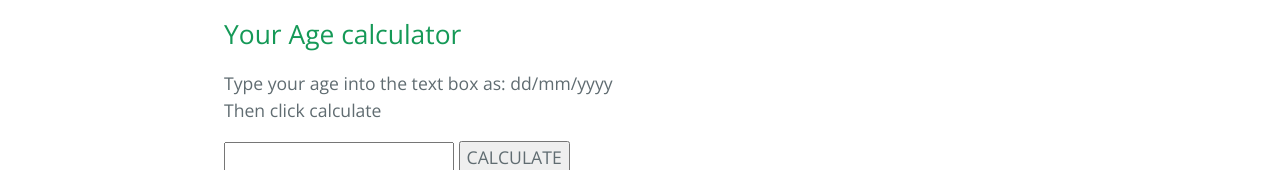
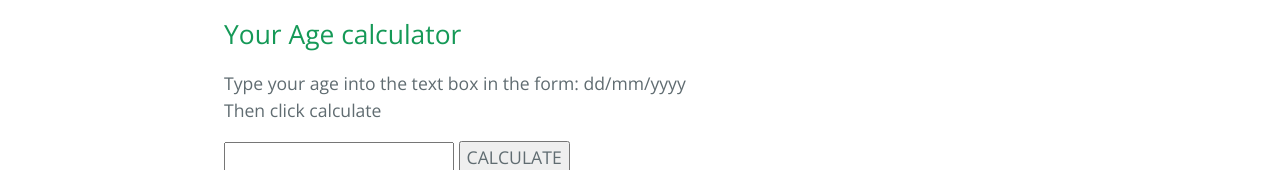
Before and after one commit to samhstn/howOldAreYou, a plain HTML site: page index.html in a window 1280 px wide. Shown: the part 400-570 px from the top of the page. Drawn offline with nearby package versions, Linux system fonts and the light colour scheme.

Commit message:
formatting

```diff
--- a/index.html
+++ b/index.html
@@ -26,7 +26,7 @@
 		<script src = "howOldAreYou.js">
 		</script>
 		<div>
-		<p id="demo">Type your age into the text box as: dd/mm/yyyy <br> Then click calculate</p>
+		<p id="demo">Type your age into the text box in the form: dd/mm/yyyy <br> Then click calculate</p>
 		<input type="text" id="txtinput">
 		<button type="button" onClick="readBox()">CALCULATE</button>
 		</div>
```
